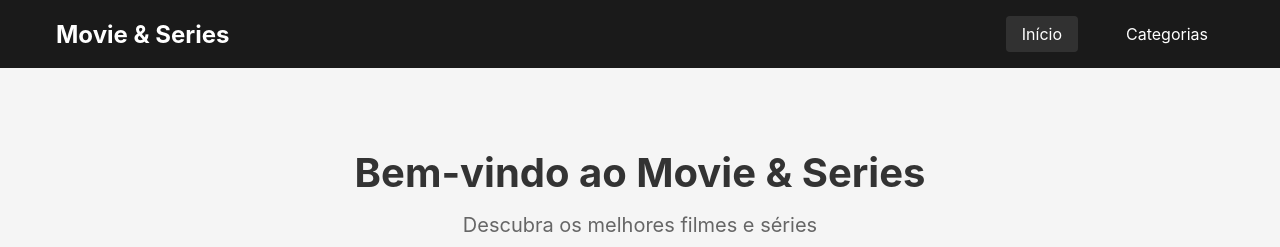
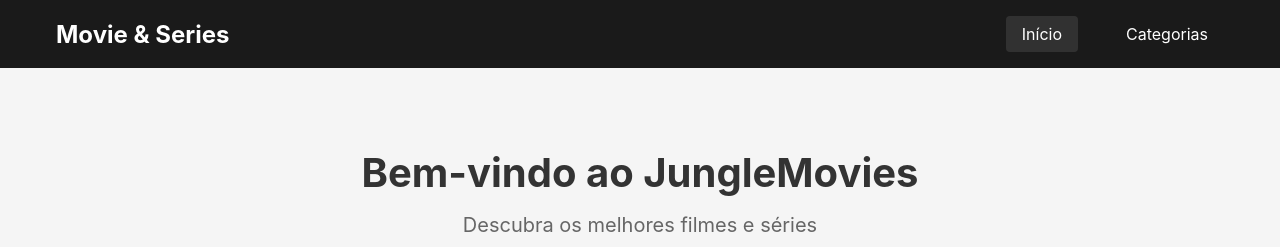
Before and after one commit to rafadevgg/rec-angular, an Angular app: page / in a window 1280 px wide. Shown: the top 247 px of the page. Built offline with nearby package versions, Linux system fonts and the light colour scheme; no server answers.

Commit message:
Fix: adjusting in classes

```diff
--- a/src/app/app.component.html
+++ b/src/app/app.component.html
@@ -1,5 +1,9 @@
 <app-header></app-header>
+
 <main>
+
   <router-outlet></router-outlet>
+
 </main>
+
 <app-footer></app-footer>
--- a/src/app/pages/categories/categories.component.html
+++ b/src/app/pages/categories/categories.component.html
@@ -13,10 +13,7 @@
   </div>
 
   <section *ngIf="!isLoading && !hasError" class="categories-grid">
-    <app-category-card
-      *ngFor="let category of categories"
-      [category]="category"
-    ></app-category-card>
+    <app-category-card *ngFor="let category of categories" [category]="category"></app-category-card>
   </section>
 
   <div *ngIf="!isLoading && !hasError && categories.length === 0" class="no-content-message">
--- a/src/app/pages/categories/categories.component.ts
+++ b/src/app/pages/categories/categories.component.ts
@@ -11,12 +11,13 @@ import { CategoryCardComponent } from '../../components/category-card/category-c
   templateUrl: './categories.component.html',
   styleUrls: ['./categories.component.scss']
 })
+
 export class CategoriesComponent implements OnInit {
   categories: Category[] = [];
   isLoading: boolean = true;
   hasError: boolean = false;
 
-  constructor(private categoryService: CategoryService) {}
+  constructor(private categoryService: CategoryService) { }
 
   ngOnInit(): void {
     this.fetchCategories();
--- a/src/app/pages/home/home.component.html
+++ b/src/app/pages/home/home.component.html
@@ -1,6 +1,6 @@
 <div class="home-container">
   <section class="hero-section">
-    <h1>Bem-vindo ao Movie & Series</h1>
+    <h1>Bem-vindo ao JungleMovies</h1>
     <p>Descubra os melhores filmes e séries</p>
   </section>
 
--- a/src/app/services/category.service.ts
+++ b/src/app/services/category.service.ts
@@ -7,10 +7,11 @@ import { Category } from '../models/category.model';
 @Injectable({
   providedIn: 'root'
 })
+
 export class CategoryService {
   private apiUrl = '/categories';
 
-  constructor(private http: HttpClient) {}
+  constructor(private http: HttpClient) { }
 
   private handleError<T>(operation = 'operation', result?: T) {
     return (error: any): Observable<T> => {
--- a/src/app/services/content.service.ts
+++ b/src/app/services/content.service.ts
@@ -7,10 +7,11 @@ import { Content } from '../models/content.model';
 @Injectable({
   providedIn: 'root'
 })
+
 export class ContentService {
   private apiUrl = '/contents';
 
-  constructor(private http: HttpClient) {}
+  constructor(private http: HttpClient) { }
 
   private handleError<T>(operation = 'operation', result?: T) {
     return (error: any): Observable<T> => {
--- a/src/app/services/review.service.ts
+++ b/src/app/services/review.service.ts
@@ -7,6 +7,7 @@ import { Review } from '../models/review.model';
 @Injectable({
   providedIn: 'root'
 })
+
 export class ReviewService {
   private apiUrl = '/reviews';
 
```
Also changed, not shown: src/app/components/category-card/category-card.component.html (line endings or trailing spaces), src/app/pages/categories/categories.component.scss (line endings or trailing spaces).
